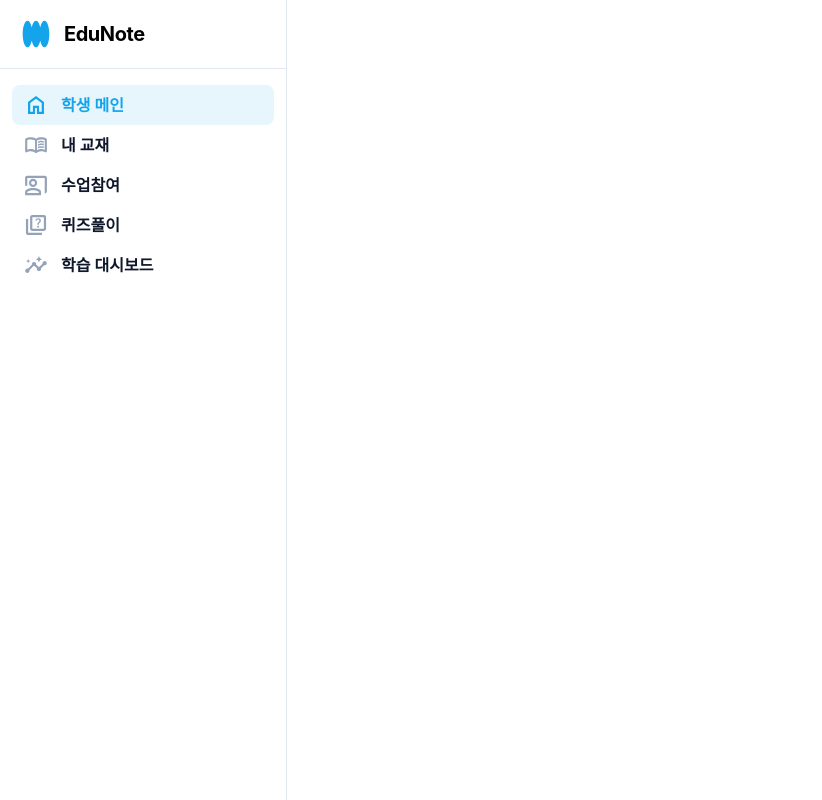
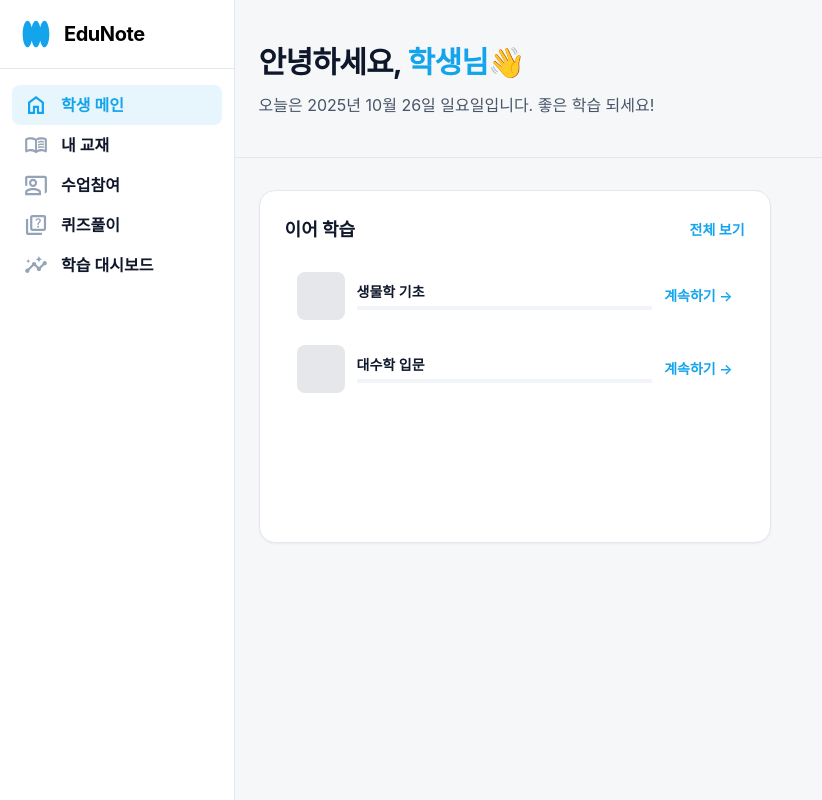
Before and after one commit to kw-ic-web/25-team-not-found, a React (Vite) app in the folder FE/: page /student in a window 1280 px wide. Shown: the whole page, without its empty margins (0-822 px from the left). Built offline with nearby package versions, Linux system fonts and the light colour scheme.

Commit message:
feat: StudentMain 이어 학습 추가 및 컴포넌트 생성

```diff
--- /dev/null
+++ b/FE/src/components/RoundedBlock.jsx
@@ -0,0 +1,32 @@
+import clsx from "clsx";
+
+/**
+ * RoundedBlock Component
+ * @param {string} className - Additional CSS classes
+ * @param {string} title - 검은색 제목
+ * @param {ReactNode} rightElement - 오른쪽에 위치하는 요소
+ * @param {ReactNode} children
+ * @param {Object} props
+ * @returns {JSX.Element}
+ */
+const RoundedBlock = ({
+  className = "",
+  title,
+  rightElement,
+  children,
+  ...props
+}) => {
+  const base =
+    "p-[25px] w-[512px] h-[353px] rounded-[16px] bg-white border border-[#E2E8F0] shadow-[0px_1px_2px_0px_rgba(0,0,0,0.05)]";
+  return (
+    <div className={clsx(base, className)} {...props}>
+      <div className="flex justify-between w-full">
+        <h2 className="text-[18px] font-bold text-[#0F172A]">{title}</h2>
+        {rightElement}
+      </div>
+      {children}
+    </div>
+  );
+};
+
+export default RoundedBlock;
--- /dev/null
+++ b/FE/src/components/student/main/ContinueStudyItem.jsx
@@ -0,0 +1,16 @@
+const ContinueStudyItem = ({ children }) => {
+  return (
+    <div className="flex items-center gap-[12px] p-[12px]">
+      <div className="size-[48px] rounded-[8px] bg-gray-200 bg-center bg-cover"></div>
+      <div className="flex flex-col gap-[4px] flex-1 min-w-0 py-[10px]">
+        <p className="text-[14px] font-semibold text-[#0F172A]">{children}</p>
+        <div className="h-[4px] bg-[#F1F5F9]"></div>
+      </div>
+      <button className="text-[14px] text-[#13A4EC] font-semibold whitespace-nowrap cursor-pointer">
+        계속하기 →
+      </button>
+    </div>
+  );
+};
+
+export default ContinueStudyItem;
--- a/FE/src/pages/student/StudentMain.jsx
+++ b/FE/src/pages/student/StudentMain.jsx
@@ -1,9 +1,43 @@
 import StudentSidebar from "../../components/sidebar/StudentSidebar";
+import RoundedBlock from "../../components/RoundedBlock";
+import ContinueStudyItem from "../../components/student/main/ContinueStudyItem";
 
 const StudentMain = () => {
+  const today = new Date();
+  const year = today.getFullYear();
+  const month = today.getMonth() + 1;
+  const day = today.getDate();
+  const dayOfWeek = today.toLocaleString("ko-KR", { weekday: "long" });
+  const formattedDate = `${year}년 ${month}월 ${day}일 ${dayOfWeek}`;
+
   return (
-    <main className="w-full h-full">
+    <main className="flex w-full h-full bg-[#F6F7F8]">
       <StudentSidebar />
+      <section className="w-full">
+        <header className="flex flex-col gap-[8px] pl-[24px] py-[40px] w-full border-b border-[#E2E8F0]">
+          <h1 className="text-[30px] text-[#0F172A] font-bold tracking-[-0.75px]">
+            안녕하세요, <span className="text-[#13A4EC]">학생님</span>👋
+          </h1>
+          <p className="text-[16px] text-[#475569]">
+            오늘은 {formattedDate}입니다. 좋은 학습 되세요!
+          </p>
+        </header>
+        <section className="py-[32px] px-[24px]">
+          <RoundedBlock
+            title="이어 학습"
+            rightElement={
+              <button className="text-[14px] text-[#13A4EC] font-semibold cursor-pointer">
+                전체 보기
+              </button>
+            }
+          >
+            <div className="mt-[16px] w-full">
+              <ContinueStudyItem>생물학 기초</ContinueStudyItem>
+              <ContinueStudyItem>대수학 입문</ContinueStudyItem>
+            </div>
+          </RoundedBlock>
+        </section>
+      </section>
     </main>
   );
 };
```
